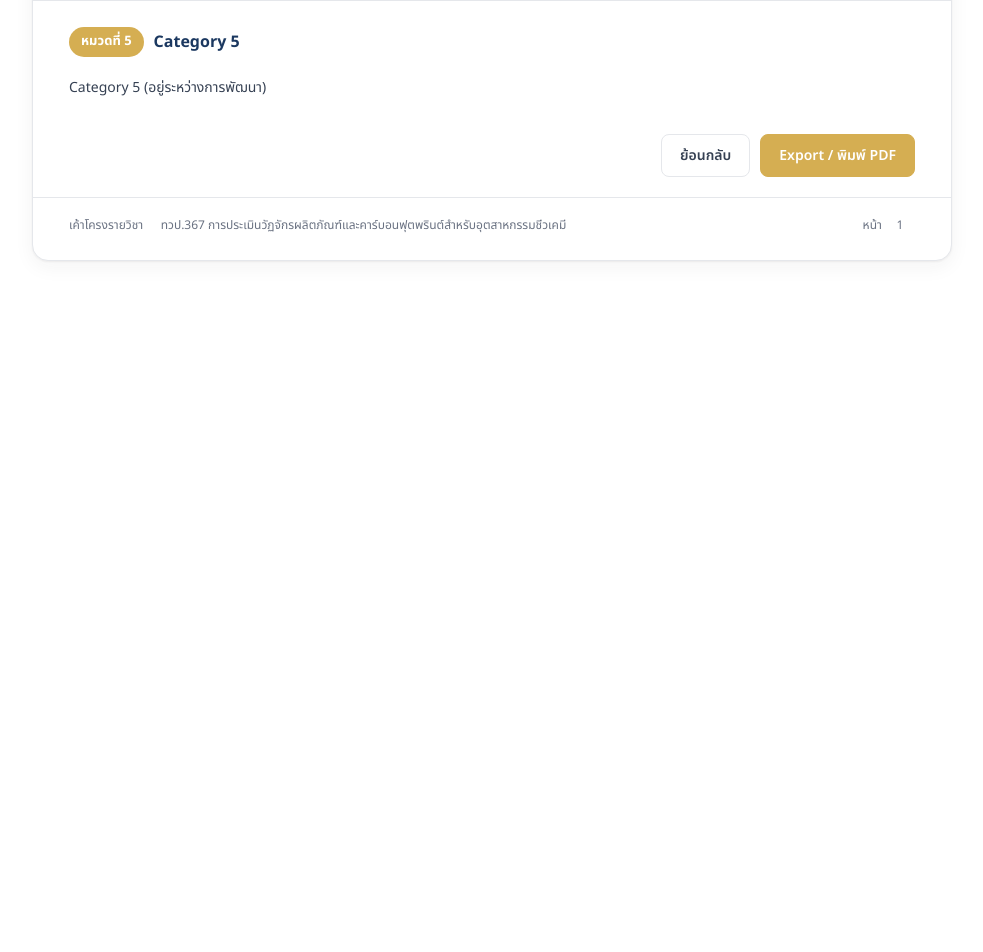
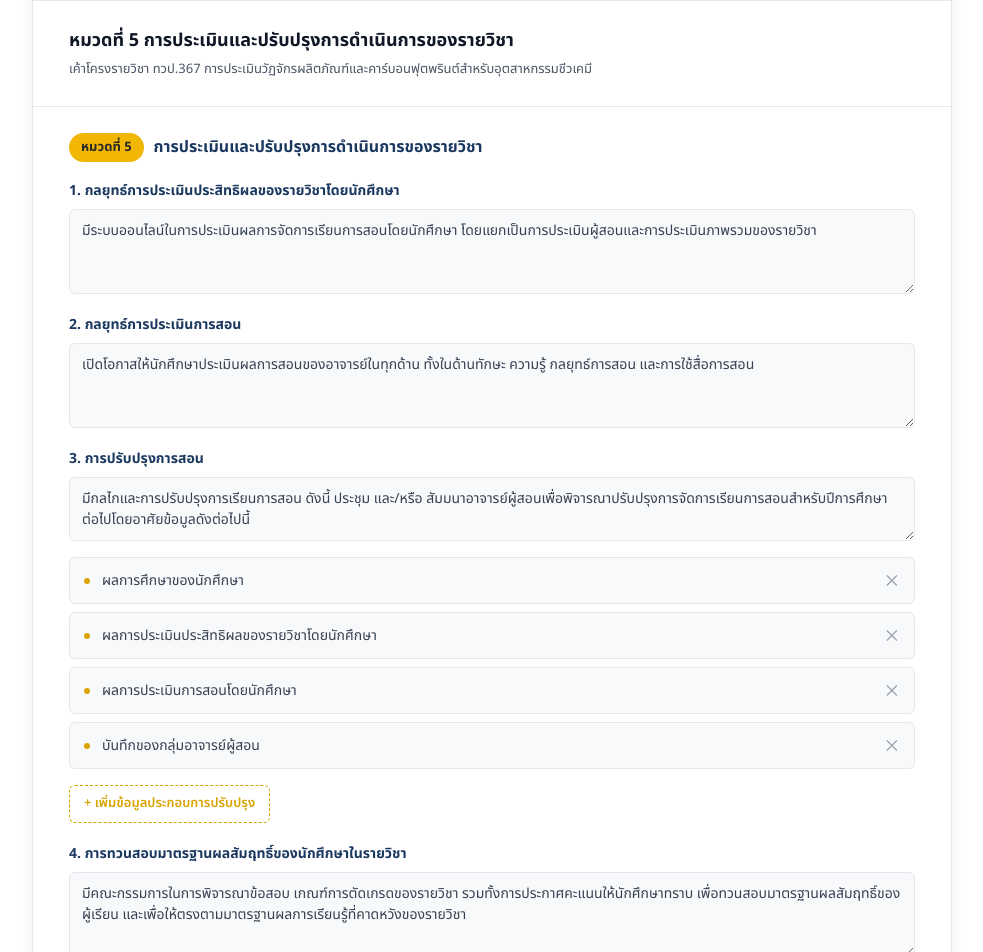
Before and after one commit to pongsapakmessi10/AUNQA, a Next.js app: page /category5 in a window 1280 px wide. Shown: the part 220-1172 px from the top of the page, without its empty margins (148-1131 px from the left). Before the commit the page ends 800 px from the top, so only its background shows below. Built offline with nearby package versions, Linux system fonts and the light colour scheme.

Commit message:
category5 V0.1

```diff
--- a/app/category5/page.tsx
+++ b/app/category5/page.tsx
@@ -1,33 +1,166 @@
 "use client";
 
-import React from "react";
+import React, { useState } from "react";
 import { useRouter } from "next/navigation";
 import FormShell from "../components/FormShell";
 
 export default function Category5Page() {
   const router = useRouter();
 
+  // State สำหรับจัดการข้อมูลประกอบการปรับปรุง (Dynamic List)
+  const [improvements, setImprovements] = useState([
+    "ผลการศึกษาของนักศึกษา",
+    "ผลการประเมินประสิทธิผลของรายวิชาโดยนักศึกษา",
+    "ผลการประเมินการสอนโดยนักศึกษา",
+    "บันทึกของกลุ่มอาจารย์ผู้สอน",
+  ]);
+
   const handlePrev = () => {
     router.push("/category4");
   };
 
+  const addImprove = () => {
+    setImprovements([...improvements, ""]);
+  };
+
+  const removeImprove = (index) => {
+    setImprovements(improvements.filter((_, i) => i !== index));
+  };
+
+  const updateImprove = (index, value) => {
+    const newImprovements = [...improvements];
+    newImprovements[index] = value;
+    setImprovements(newImprovements);
+  };
+
+  // คลาสสไตล์สำหรับกล่องข้อความที่ปรับให้เหมือนในรูป
+  const inputClassName = "w-full font-sans text-[14px] border border-gray-200 rounded-md py-[10px] px-[12px] bg-[#f8f9fa] text-gray-700 placeholder-gray-400 focus:outline-none focus:border-blue-400 focus:ring-[1px] focus:ring-blue-400 focus:bg-white resize-y";
+
   return (
     <FormShell onPrev={handlePrev}>
-      {/* หมวดที่ 5 */}
-      <div className="py-[26px] px-[36px] border-t border-gray-200">
-        <div className="flex items-center gap-[10px] m-0 mb-[18px]">
-          <span className="bg-[#d5ae52] text-white font-bold text-[13px] px-[12px] py-[5px] rounded-full">
-            หมวดที่ 5
-          </span>
-          <h2 className="text-[16px] m-0 font-bold text-[#1b3860]">
-            Category 5
-          </h2>
+      <div className="bg-white border-t border-gray-200">
+
+        {/* Header */}
+        <div className="py-[26px] px-[36px] border-b border-gray-200">
+          <h1 className="text-[18px] font-bold text-gray-900 mb-1.5 m-0">
+            หมวดที่ 5 การประเมินและปรับปรุงการดำเนินการของรายวิชา
+          </h1>
+          <div className="text-[13px] text-gray-600">
+            เค้าโครงรายวิชา ทวป.367 การประเมินวัฏจักรผลิตภัณฑ์และคาร์บอนฟุตพรินต์สำหรับอุตสาหกรรมชีวเคมี
+          </div>
         </div>
 
-        <div className="w-full my-[20px] mb-[10px]">
-          <p className="text-[14px] text-gray-700">
-            Category 5 (อยู่ระหว่างการพัฒนา)
-          </p>
+        {/* Main Section */}
+        <div className="py-[26px] px-[36px]">
+          <div className="flex items-center gap-[10px] m-0 mb-[18px]">
+            <span className="bg-[#f2b705] text-[#2b2a26] font-bold text-[13px] px-[12px] py-[5px] rounded-full">
+              หมวดที่ 5
+            </span>
+            <h2 className="text-[16px] m-0 font-bold text-[#1b3860]">
+              การประเมินและปรับปรุงการดำเนินการของรายวิชา
+            </h2>
+          </div>
+
+          {/* Field 1 */}
+          <div className="flex flex-col gap-2 mb-[20px]">
+            <label className="text-[14px] font-bold text-[#1b3860]">
+              1. กลยุทธ์การประเมินประสิทธิผลของรายวิชาโดยนักศึกษา
+            </label>
+            <textarea
+              rows={3}
+              className={inputClassName}
+              placeholder="อธิบายกลยุทธ์การประเมินประสิทธิผลของรายวิชาโดยนักศึกษา..."
+              defaultValue="มีระบบออนไลน์ในการประเมินผลการจัดการเรียนการสอนโดยนักศึกษา โดยแยกเป็นการประเมินผู้สอนและการประเมินภาพรวมของรายวิชา"
+            />
+          </div>
+
+          {/* Field 2 */}
+          <div className="flex flex-col gap-2 mb-[20px]">
+            <label className="text-[14px] font-bold text-[#1b3860]">
+              2. กลยุทธ์การประเมินการสอน
+            </label>
+            <textarea
+              rows={3}
+              className={inputClassName}
+              placeholder="อธิบายกลยุทธ์การประเมินการสอน..."
+              defaultValue="เปิดโอกาสให้นักศึกษาประเมินผลการสอนของอาจารย์ในทุกด้าน ทั้งในด้านทักษะ ความรู้ กลยุทธ์การสอน และการใช้สื่อการสอน"
+            />
+          </div>
+
+          {/* Field 3 (Dynamic List) */}
+          <div className="flex flex-col gap-2 mb-[20px]">
+            <label className="text-[14px] font-bold text-[#1b3860]">
+              3. การปรับปรุงการสอน
+            </label>
+            <textarea
+              rows={2}
+              className={inputClassName}
+              placeholder="อธิบายกลไกและการปรับปรุงการเรียนการสอน..."
+              defaultValue="มีกลไกและการปรับปรุงการเรียนการสอน ดังนี้ ประชุม และ/หรือ สัมมนาอาจารย์ผู้สอนเพื่อพิจารณาปรับปรุงการจัดการเรียนการสอนสำหรับปีการศึกษาต่อไปโดยอาศัยข้อมูลดังต่อไปนี้"
+            />
+
+            <ul className="flex flex-col gap-2 mt-2 list-none p-0 m-0">
+              {improvements.map((item, index) => (
+                <li
+                  key={index}
+                  className="flex items-center gap-2 bg-[#f8f9fa] border border-gray-200 rounded-md py-1.5 px-2 pl-3.5"
+                >
+                  {/* เปลี่ยนสีจุดวงกลมเป็นสีทอง #d9a300 */}
+                  <div className="w-1.5 h-1.5 rounded-full bg-[#d9a300] shrink-0" />
+                  <input
+                    type="text"
+                    value={item}
+                    onChange={(e) => updateImprove(index, e.target.value)}
+                    placeholder="เช่น ผลการศึกษาของนักศึกษา"
+                    className="flex-1 border-none bg-transparent font-sans text-[14px] py-1.5 px-1 text-gray-700 placeholder-gray-400 focus:outline-none"
+                  />
+                  <button
+                    type="button"
+                    onClick={() => removeImprove(index)}
+                    className="text-gray-400 text-[16px] py-0.5 px-2 rounded-md hover:text-[#c0392b] hover:bg-gray-200 transition-colors cursor-pointer border-none bg-transparent"
+                  >
+                    ✕
+                  </button>
+                </li>
+              ))}
+            </ul>
+            <div>
+              {/* เปลี่ยนสีกรอบและข้อความปุ่มเป็นสีทอง #d9a300 */}
+              <button
+                type="button"
+                onClick={addImprove}
+                className="inline-flex items-center gap-1.5 bg-white border border-dashed border-[#d9a300] text-[#d9a300] font-semibold text-[13px] py-2 px-3.5 rounded-md cursor-pointer hover:bg-[#fff8e0] transition-colors mt-2 font-sans"
+              >
+                + เพิ่มข้อมูลประกอบการปรับปรุง
+              </button>
+            </div>
+          </div>
+
+          {/* Field 4 */}
+          <div className="flex flex-col gap-2 mb-[20px]">
+            <label className="text-[14px] font-bold text-[#1b3860]">
+              4. การทวนสอบมาตรฐานผลสัมฤทธิ์ของนักศึกษาในรายวิชา
+            </label>
+            <textarea
+              rows={3}
+              className={inputClassName}
+              placeholder="อธิบายกระบวนการทวนสอบมาตรฐานผลสัมฤทธิ์ของนักศึกษา..."
+              defaultValue="มีคณะกรรมการในการพิจารณาข้อสอบ เกณฑ์การตัดเกรดของรายวิชา รวมทั้งการประกาศคะแนนให้นักศึกษาทราบ เพื่อทวนสอบมาตรฐานผลสัมฤทธิ์ของผู้เรียน และเพื่อให้ตรงตามมาตรฐานผลการเรียนรู้ที่คาดหวังของรายวิชา"
+            />
+          </div>
+
+          {/* Field 5 */}
+          <div className="flex flex-col gap-2 mb-[20px]">
+            <label className="text-[14px] font-bold text-[#1b3860]">
+              5. การดำเนินการทบทวนและการวางแผนปรับปรุงประสิทธิผลของรายวิชา
+            </label>
+            <textarea
+              rows={3}
+              className={inputClassName}
+              placeholder="อธิบายกระบวนการทบทวนและวางแผนปรับปรุงรายวิชา..."
+              defaultValue="เมื่อสิ้นสุดปีการศึกษา อาจารย์ผู้รับผิดชอบรายวิชารวบรวมข้อมูลจากการประเมินผลการการสอนของอาจารย์ และการประเมินรายวิชา เพื่อนำเสนอต่อคณะกรรมการบริหารหลักสูตรฯ ในการพิจารณาประเด็นที่ควรปรับปรุงของรายวิชา"
+            />
+          </div>
         </div>
       </div>
     </FormShell>
```
